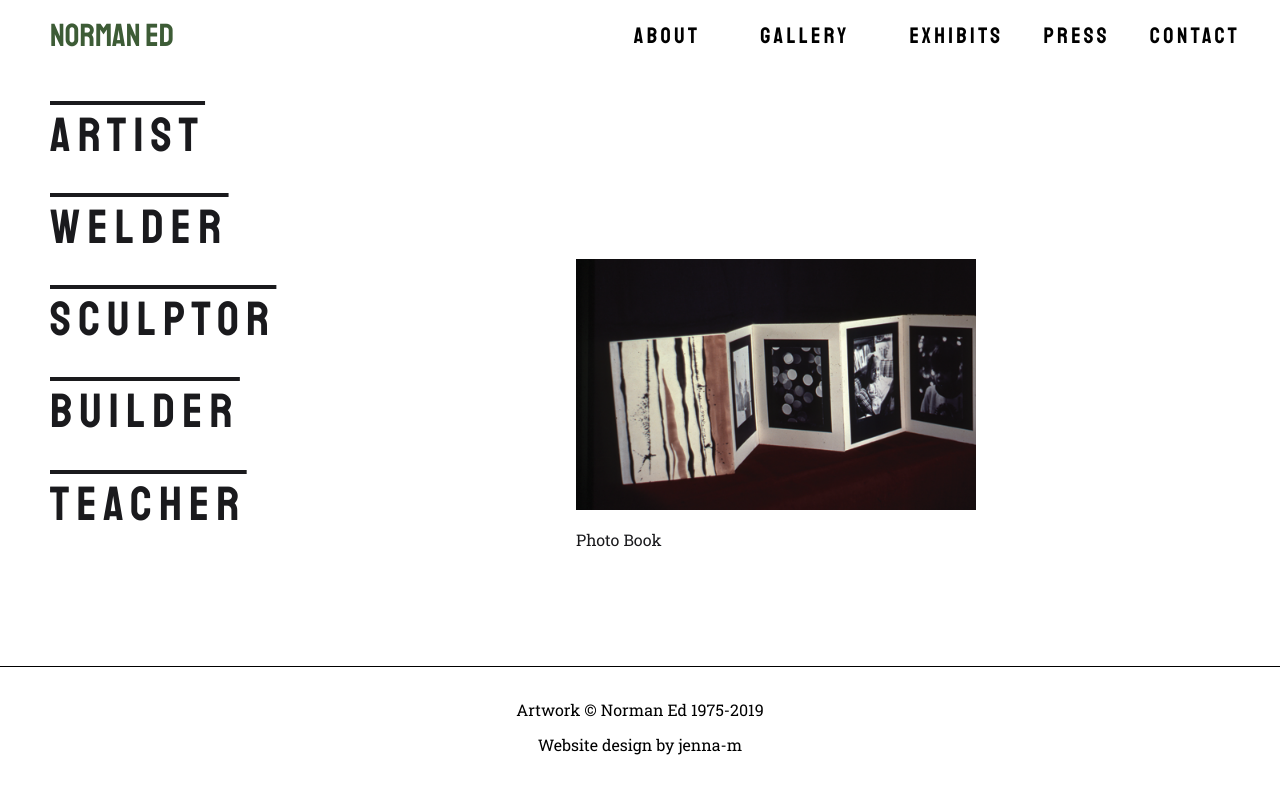
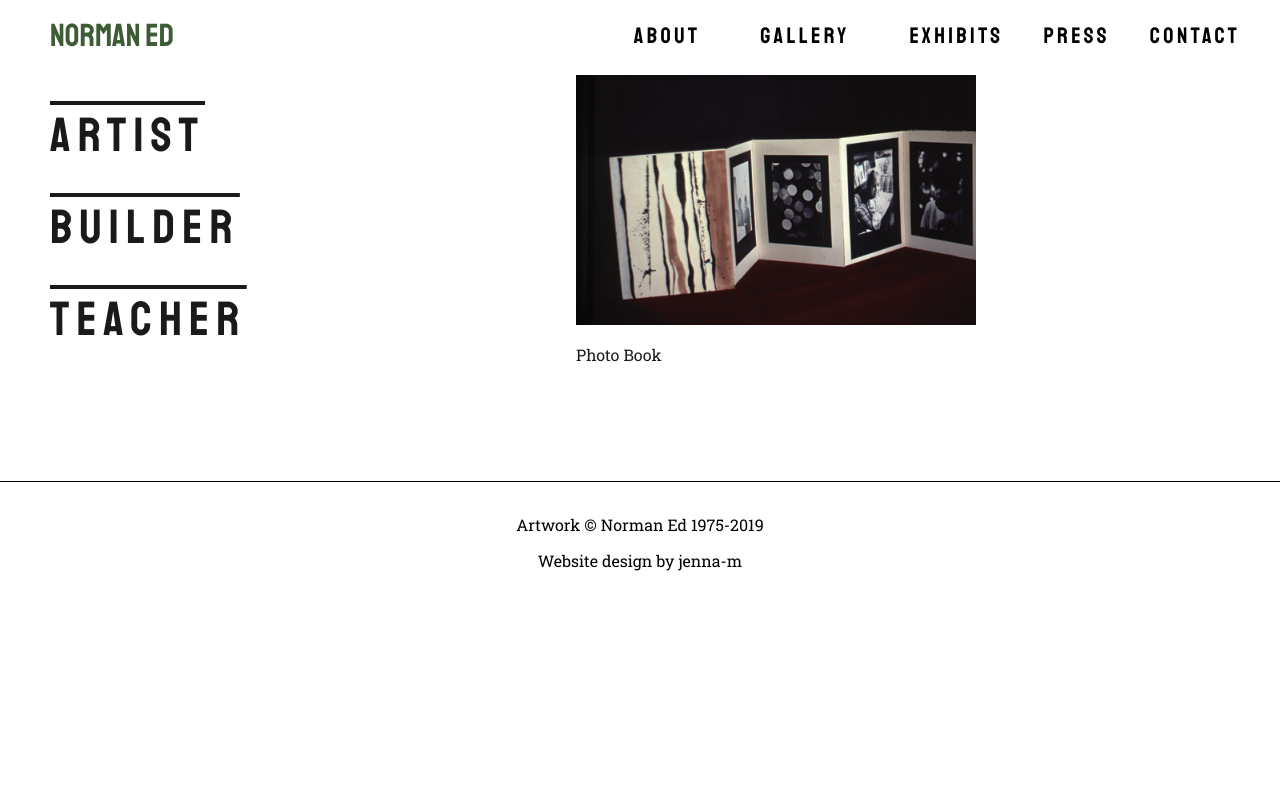
Before and after one commit to jenna-m/norman-ed, a React (Create React App) app in the folder client/: page / in a window 1280 px wide. Shown: the top 794 px of the page. Built offline with nearby package versions, Linux system fonts and the light colour scheme.

Commit message:
Update home.js
Edit <h1>s

```diff
--- a/client/src/components/pages/home.js
+++ b/client/src/components/pages/home.js
@@ -7,8 +7,6 @@ class Home extends React.Component {
             <div className="home-container">
                 <div className="home-side-text">
                     <h1>Artist</h1>
-                    <h1>Welder</h1>
-                    <h1>Sculptor</h1>
                     <h1>Builder</h1>
                     <h1>Teacher</h1>
                 </div>
```
